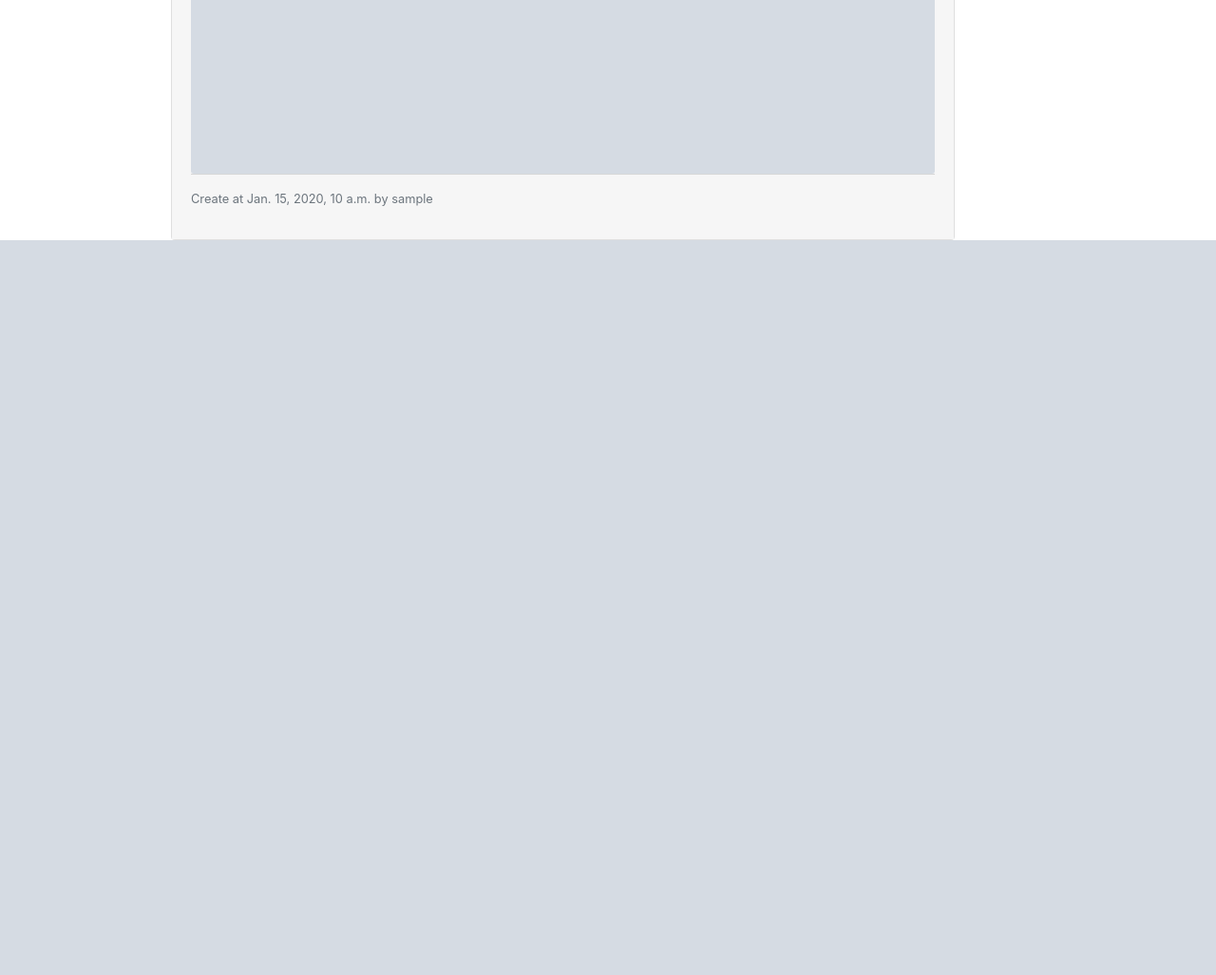
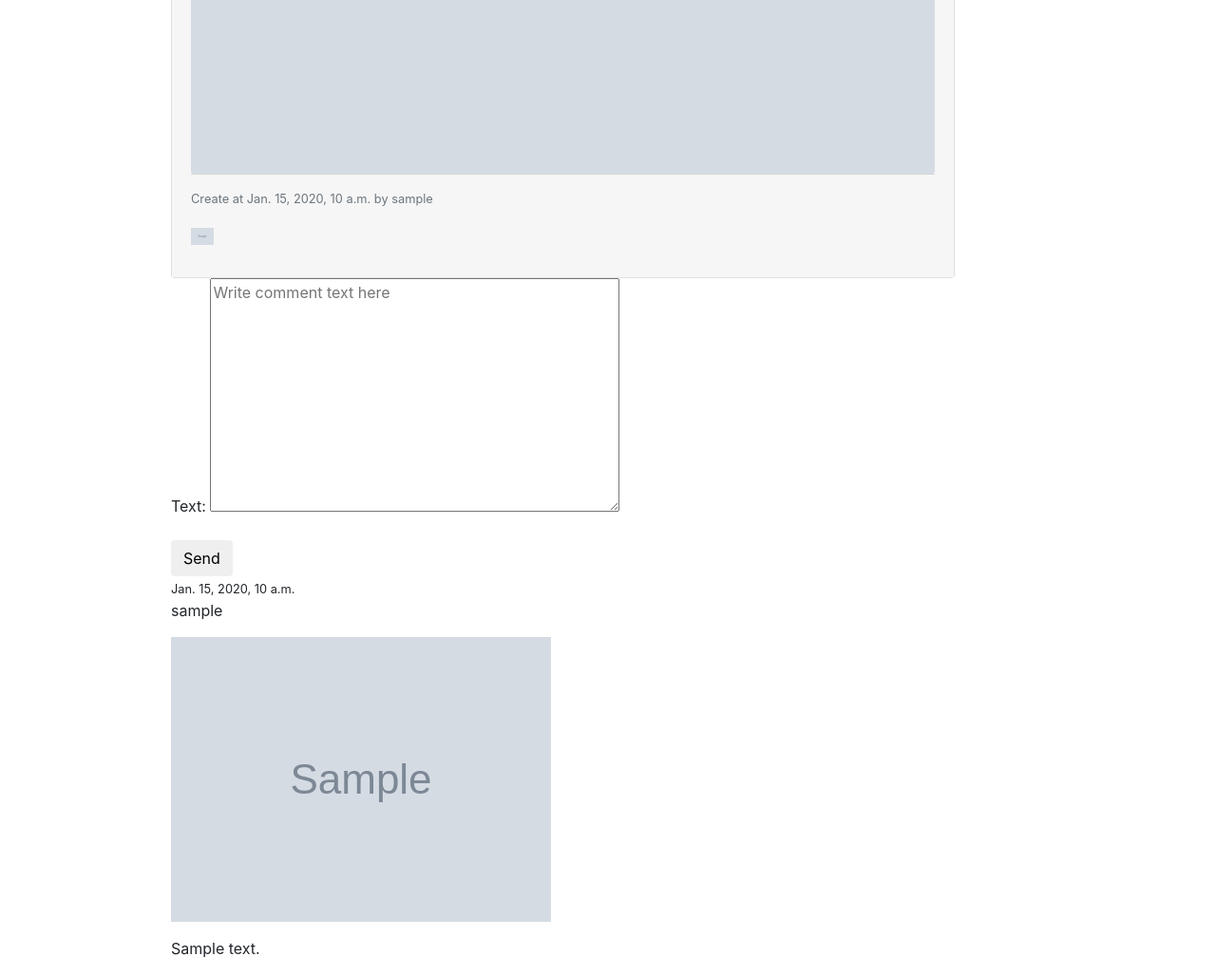
Before and after one commit to Stron35/DjangoProject, a Django app: a page that uses blogengine/templates/blogengine/post_detail.html in a window 1280 px wide. Shown: the part 602-1629 px from the top of the page at 95% size. Before the commit the page ends 855 px from the top, so only its background shows below. Run offline with Django 3.2, Linux system fonts and the light colour scheme; tables that the repository leaves empty hold one stand-in row (values such as "Sample post"); grey boxes marked "Sample" are stand-in pictures; some libraries are stand-ins or nearby versions.

Commit message:
Added comment add

```diff
--- a/blogengine/admin.py
+++ b/blogengine/admin.py
@@ -1,6 +1,6 @@
 from django.contrib import admin
 from django.contrib.auth.admin import UserAdmin
-from .models import Post, Gallery, User
+from .models import Post, Gallery, User, Comment
 
 class ImageInLine(admin.TabularInline):
 	model = Gallery
@@ -12,3 +12,4 @@ class PostAdmin(admin.ModelAdmin):
 # Register your models here.
 admin.site.register(User, UserAdmin)
 admin.site.register(Post, PostAdmin)
+admin.site.register(Comment)
--- a/blogengine/forms.py
+++ b/blogengine/forms.py
@@ -1,7 +1,7 @@
 from django import forms
 from django.contrib.auth.forms import UserCreationForm, AuthenticationForm, UserChangeForm
 from django.contrib.auth.models import User
-from .models import Post, User
+from .models import Post, User, Comment
 
 # class UserEditForm(forms.ModelForm):
 #     class Meta:
@@ -17,7 +17,16 @@ class PostForm(forms.ModelForm):
         fields = ('title', 'text',)
         widgets = {
             'title': forms.TextInput(attrs={'placeholder': 'Title'}),
-            'text': forms.Textarea(attrs={'class':'materialize-textarea','placeholder':'Write post text here'}),
+            'text': forms.Textarea(attrs={'placeholder':'Write post text here'}),
+        }
+
+
+class CommentForm(forms.ModelForm):
+    class Meta:
+        model = Comment
+        fields = ('text',)
+        widgets = {
+            'text': forms.Textarea(attrs={'placeholder':'Write comment text here'})
         }
 
 
--- a/blogengine/models.py
+++ b/blogengine/models.py
@@ -97,6 +97,18 @@ class Gallery(models.Model):
         thumb = thumb.resize(thumb_size, Image.ANTIALIAS)
         thumb.save(self.thumbnail.path)
 
+
+class Comment(models.Model):
+    post = models.ForeignKey('Post', on_delete=models.CASCADE, related_name='comment')
+    author = models.ForeignKey(User, on_delete=models.CASCADE, blank = True)
+    text = models.TextField()
+    create_at = models.DateTimeField(auto_now_add = True)
+
+    def __str__(self):
+        return self.text
+
+
+
 @receiver(models.signals.post_delete, sender=Gallery)
 def auto_delete_file_on_delete(sender, instance, **kwargs):
 
--- a/blogengine/static/css/styles.css
+++ b/blogengine/static/css/styles.css
@@ -36,3 +36,11 @@ i.btn-circle {
     background-color: rgba(0,0,0,.0)!important;
     padding: 0.75em 0!important;
 }
+
+.card-footer div{
+    display: inline-block;
+}
+
+.card-footer .profile-image img{
+    width: 24px
+}
--- a/blogengine/templates/blogengine/post_detail.html
+++ b/blogengine/templates/blogengine/post_detail.html
@@ -47,8 +47,35 @@
               <p class="card-text">
                 <small class="text-muted">Create at {{post.create_at}} by {{post.author}}</small>
               </p>
+              <div class="profile-image">
+                <img src="{{post.author.userImage.url}}" alt="Profile image">
+              </div>
             </div>
           </div>
+        </div>
+        <div class="post-comments">
+          <div class="form-create">
+            <form method="POST" action="" class="comment-form">
+              {% csrf_token %}
+              {{commentform.as_p}}
+              <button type="submit" class="save btn btn-default">Send</button>
+            </form>
+          </div>
+
+          {% for comment in post.comment.all %}
+            <div class="comment">
+              <div class="comment-date"><small>{{comment.create_at}}</small></div>
+              <div class="comment-author">
+                <p>{{comment.author}}</p>
+                <img src="{{post.author.userImage.url}}" alt="Profile image">
+              </div>
+              <div class="comment-text">
+                <p>{{comment.text|linebreaks}}</p>
+              </div>
+            </div>
+          {% empty %}
+            <p>No comment yet</p>
+          {% endfor %}
         </div>
       </div>
     </div>
--- a/blogengine/templates/blogengine/profile.html
+++ b/blogengine/templates/blogengine/profile.html
@@ -5,7 +5,10 @@
 {% block content %}
   <form method="post">
     {% csrf_token %}
-    <img src="{{ user.userImage.url}}">
+    <div class="profile-image">
+      <img src="{{ user.userImage.url}}">
+    </div>
+
     <p>Username {{user}}</p>
     <p>Email {{user.email}}</p>
     <p>Bio {{user.bio}}</p>
--- a/blogengine/urls.py
+++ b/blogengine/urls.py
@@ -10,6 +10,7 @@ urlpatterns = [
     path('accounts/profile/<str:slug>/', views.ProfileView.as_view(), name= 'profile'),
     path('accounts/profile/<str:slug>/edit/', views.ProfileUpdateView.as_view(), name= 'profile_edit'),
     path('post/<str:slug>/delete/', views.PostDelete.as_view(), name = 'post_delete'),
-    path('post/<str:slug>/', views.post_detail, name = 'post_detail'),
+    path('post/<str:slug>/', views.PostDetailView.as_view(), name = 'post_detail'),
+    # path('post/<str:slug>/', views.CommentCreate.as_view(), name = 'comment_create'),
     path('post/<str:slug>/edit/', views.PostEdit.as_view(), name = 'post_edit'),
 ]
--- a/blogengine/views.py
+++ b/blogengine/views.py
@@ -1,13 +1,14 @@
 from django.shortcuts import render, get_object_or_404, redirect
 from django.contrib.auth.forms import UserCreationForm, AuthenticationForm
 from django.views.generic.detail import DetailView
-from django.views.generic.edit import CreateView, UpdateView, DeleteView, FormView
+from django.views.generic.edit import CreateView, UpdateView, DeleteView, FormView, FormMixin
 from django.views.generic.base import View
 from django.urls import reverse
+from django.utils.decorators import method_decorator
 from django.contrib.auth import login, logout
 from django.contrib.auth.decorators import login_required
-from django.db import transaction
-from .models import Post, Gallery
+from django.contrib.auth.mixins import LoginRequiredMixin
+from .models import Post, Gallery, Comment
 from .forms import *
 
 # Create your views here.
@@ -15,24 +16,52 @@ def post_list(request):
     posts = Post.objects.all().order_by('-create_at')
     return render(request, 'blogengine/posts_list.html', {'posts': posts})
 
-def post_detail(request, slug):
-    post = get_object_or_404(Post, slug__iexact = slug)
-    return render(request, 'blogengine/post_detail.html', {'post': post})
+# def post_detail(request, slug):
+#     post = get_object_or_404(Post, slug__iexact = slug)
+#     return render(request, 'blogengine/post_detail.html', {'post': post})
+
+class PostDetailView(DetailView):
+    model = Post
+    template_name = 'blogengine/post_detail.html'
+    # form_class = CommentForm
+
+    # def get_success_url(self):
+    #     return reverse('post_detail', kwargs={'slug':self.object.slug})
+
+    def get_context_data(self, **kwargs):
+        context = super(PostDetailView, self).get_context_data(**kwargs)
+        context['commentform'] = CommentForm()
+        return context
+
+    @method_decorator(login_required)
+    def post(self, request, *args, **kwargs):
+        post = get_object_or_404(Post, slug__iexact = kwargs['slug'])
+        form = CommentForm(request.POST)
+
+        if form.is_valid():
+            obj = form.save(commit=False)
+            obj.post = post
+            obj.author = self.request.user
+            obj.save()
+            return redirect('post_detail', post.slug)
 
 
-class PostCreate(CreateView):
+    # def form_valid(self, form):
+    #     form.save()
+    #     return super(PostDetailView, self).form_valid(form)
+
+
+class PostCreate(LoginRequiredMixin, CreateView):
     model = Post
     fields = ['title', 'text']
 
     def form_valid(self,form):
         new_post = form.save(commit = False)
-        print(form)
         new_post.author = self.request.user
         new_post.save()
         for item in self.request.FILES.getlist('gallery'):
             Gallery.objects.create(image = item, thumbnail = item, post = new_post)
         return super().form_valid(form)
-    # return redirect('post_detail', slug = new_post.slug)
 
     def get(self, request):
         form = PostForm()
@@ -40,7 +69,7 @@ class PostCreate(CreateView):
         return render(request, 'blogengine/post_create.html',{'form':form, 'title':title})
 
 
-class PostEdit(UpdateView):
+class PostEdit(LoginRequiredMixin, UpdateView):
     model = Post
     fields = ['title', 'text']
 
@@ -59,7 +88,7 @@ class PostEdit(UpdateView):
         return super().form_valid(form)
 
 
-class PostDelete(DeleteView):
+class PostDelete(LoginRequiredMixin, DeleteView):
     model = Post
 
     def get(self, request, *args, **kwargs):
@@ -72,6 +101,29 @@ class PostDelete(DeleteView):
         self.post = get_object_or_404(Post, slug__iexact = kwargs['slug'])
         self.post.delete()
         return redirect(reverse('posts_list'))
+
+
+# class CommentCreate(LoginRequiredMixin, CreateView):
+#     model = Comment
+#     fields = ('text',)
+
+#     # success_url = '/'
+#     # template_name = 'blogengine/post_detail.html'
+
+#     # def get_context_data(self, **kwargs):
+#     #     context = super(CommentCreate, self).get_context_data(**kwargs)
+#     #     context['comment']= CommentForm()
+#     #     return context
+
+#     def form_valid(self, form):
+#         self.post = get_object_or_404(Post, slug__iexact = kwargs['slug'])
+#         comment = form.save(commit = False)
+#         print(form)
+#         comment.post = self.post
+#         comment.author = self.request.user
+#         comment.save()
+#         return redirect('post_detail', slug=self.post.slug)
+
 
 
 class RegistrationFormView(FormView):
@@ -100,7 +152,7 @@ class LoginFormView(FormView):
         return super(LoginFormView, self).form_valid(form)
 
 
-class LogoutView(View):
+class LogoutView(LoginRequiredMixin, View):
     def get(self, request):
         logout(request)
         return redirect(reverse('posts_list'))
@@ -112,7 +164,7 @@ class ProfileView(DetailView):
     slug_field = 'username'
 
 
-class ProfileUpdateView(UpdateView):
+class ProfileUpdateView(LoginRequiredMixin, UpdateView):
     model = User
     fields = ('userImage','bio')
     slug_field = 'username'
```
Also changed, not shown: blogengine/templates/blogengine/posts_list.html (+13 -3 lines), blogengine/migrations/0002_comment.py (added), 1 other file.
